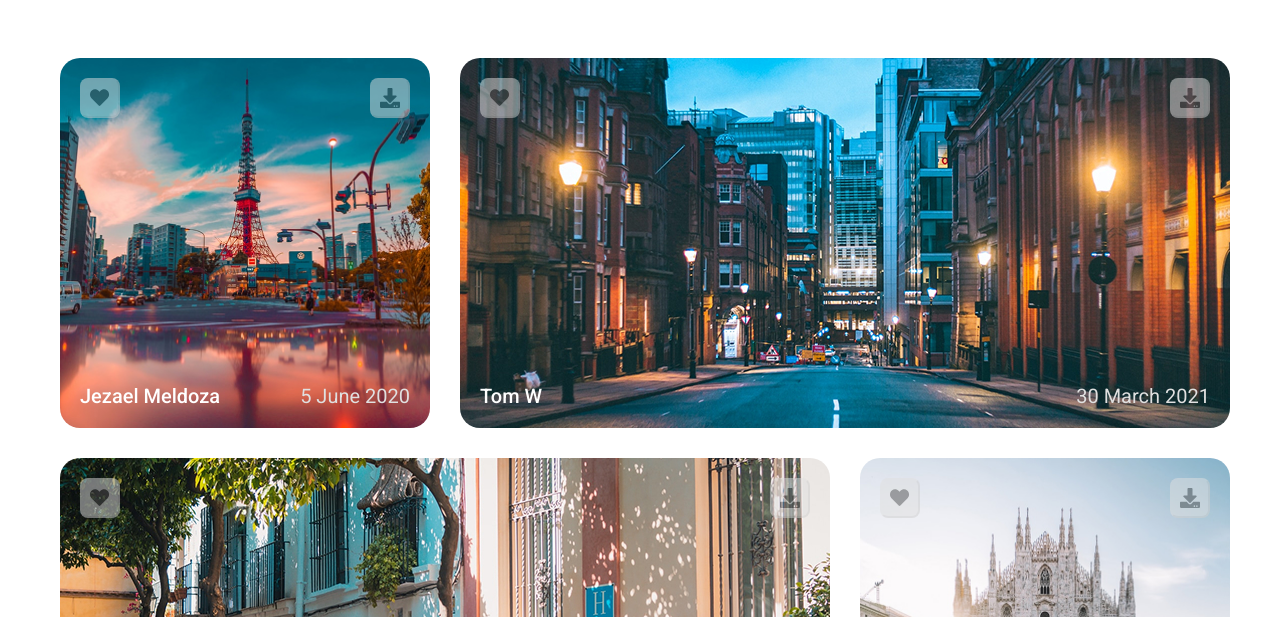
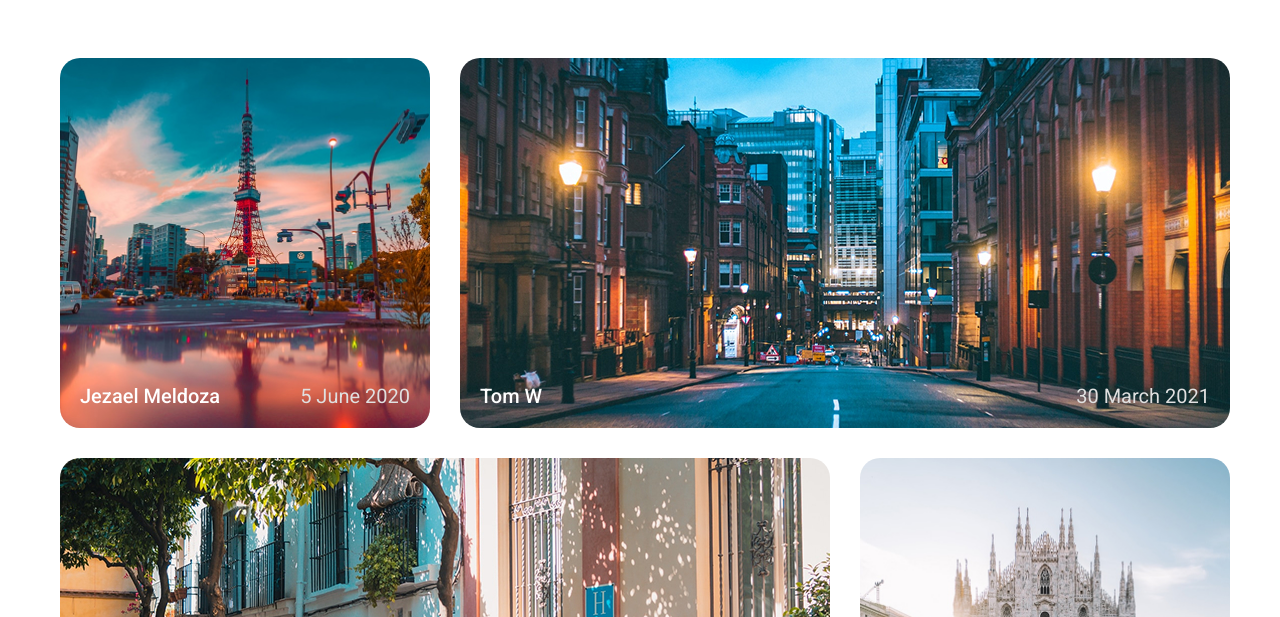
Before and after one commit to MaximOvch/CSS-Grid-Layout, a plain HTML site: page index.html in a window 1280 px wide. Shown: the part 183-800 px from the top of the page. Drawn offline with Linux system fonts and the light colour scheme; a web font is replaced by a local one.

Commit message:
Add hidden button when not hover

```diff
--- a/style.css
+++ b/style.css
@@ -121,7 +121,7 @@ button {
     background-repeat: no-repeat;
     background-position: center;
     background-size: 20px;
-    opacity: 0.5;
+    opacity: 0;
 }
 
 .heart:hover {
@@ -133,7 +133,7 @@ button {
     background-repeat: no-repeat;
     background-position: center;
     background-size: 20px;
-    opacity: 0.5;
+    opacity: 0;
 }
 
 .download:hover {
```
